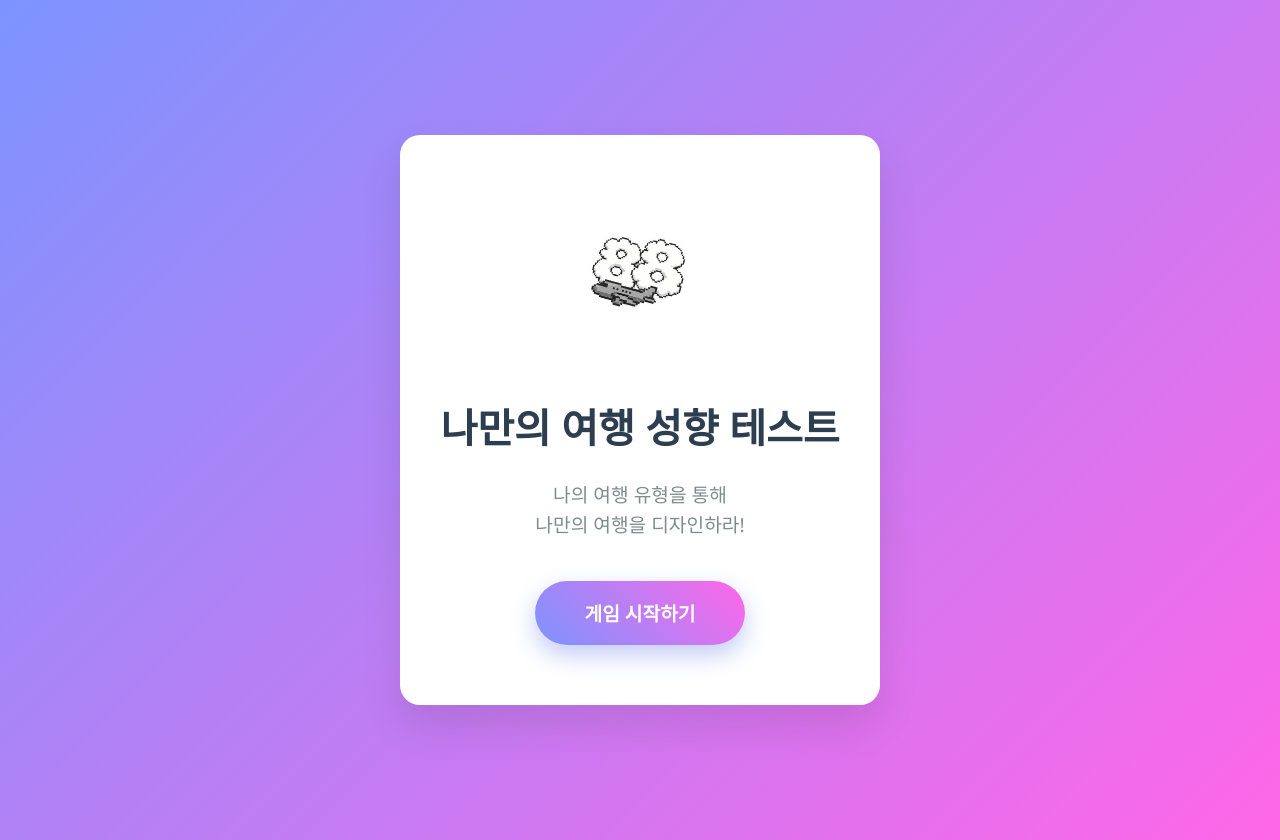
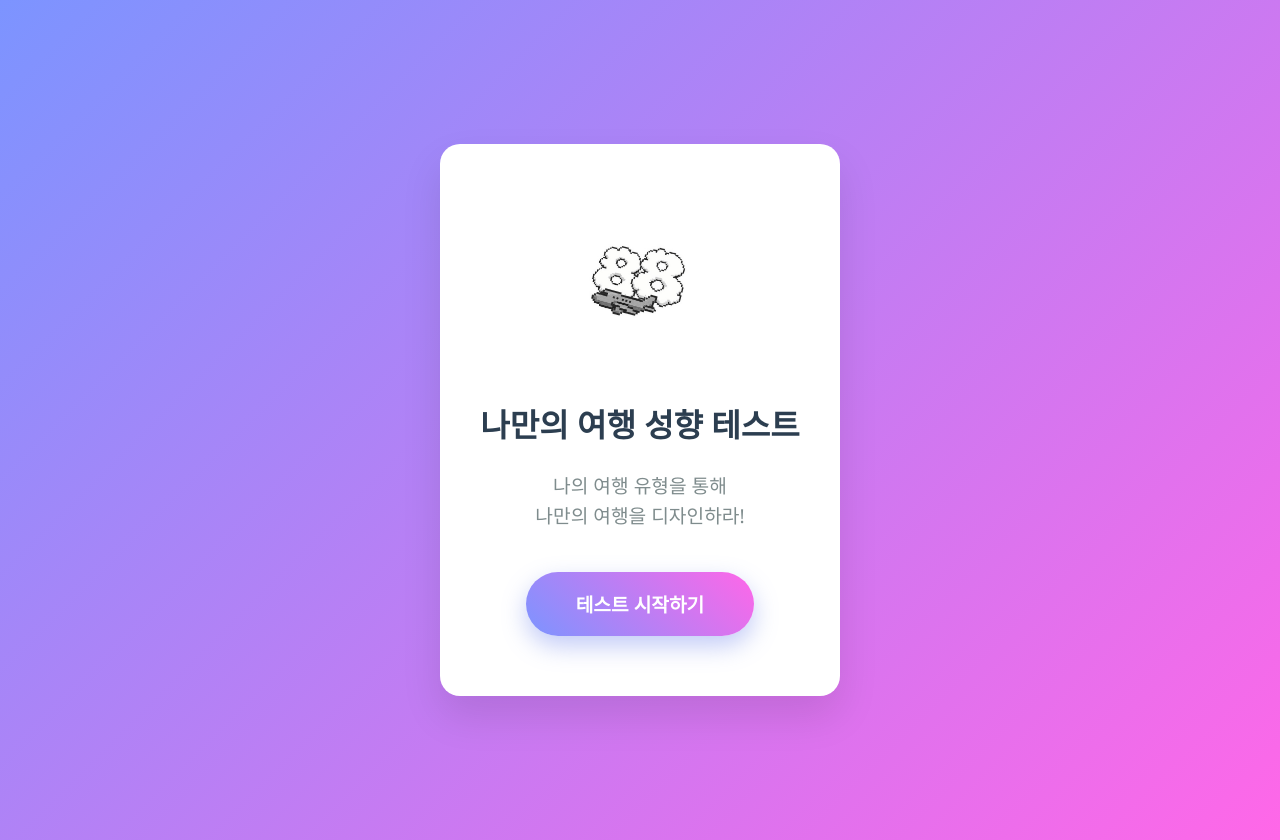
Before and after one commit to 88TOUR/anitest, a React (Vite) app: page / in a window 1280 px wide. Built offline with nearby package versions, Linux system fonts and the light colour scheme.

Commit message:
수정본

```diff
--- a/src/components/MainPage.jsx
+++ b/src/components/MainPage.jsx
@@ -20,7 +20,7 @@ const MainPage = ({ onStart }) => {
             className="start-button"
             onClick={onStart}
           >
-            게임 시작하기
+            테스트 시작하기
           </button>
         </div>
       </div>
--- a/src/styles/Main.css
+++ b/src/styles/Main.css
@@ -34,7 +34,7 @@ animation: float 3s ease-in-out infinite;
 }
 
 .main-title {
-font-size: 2.5em;
+font-size: 2.0em;
 color: #2c3e50;
 margin-bottom: 20px;
 font-weight: 700;
```
